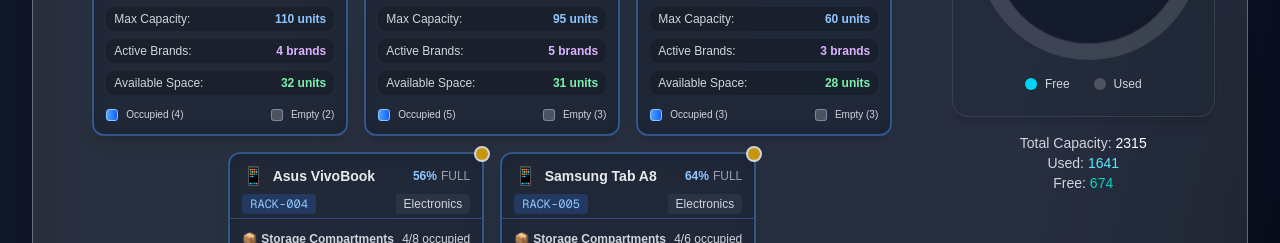
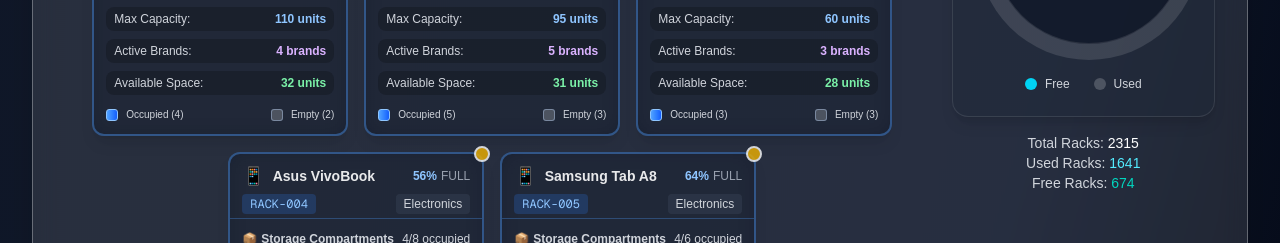
Before and after one commit to kirtikamalsahoo/wms-agentic, a Next.js app: page /products/bbsr in a window 1280 px wide. Shown: the part 780-1023 px from the top of the page. Built offline with nearby package versions, Linux system fonts and the light colour scheme.

Commit message:
added racks

```diff
--- a/src/app/products/bbsr/page.js
+++ b/src/app/products/bbsr/page.js
@@ -941,9 +941,9 @@ export default function BhubaneswarWarehousePage() {
               <div>
                 <CircularGauge percent={Math.max(0, Math.min(100, freePercent))} title="BBSR Hub Free Space" />
                 <div className="mt-4 text-center text-sm text-gray-300">
-                  <div>Total Capacity: <span className="text-white font-medium">{totalCapacity}</span></div>
-                  <div>Used: <span className="text-cyan-300 font-medium">{totalUsed}</span></div>
-                  <div>Free: <span className="text-teal-400 font-medium">{Math.max(0, totalCapacity - totalUsed)}</span></div>
+                  <div>Total Racks: <span className="text-white font-medium">{totalCapacity}</span></div>
+                  <div>Used Racks: <span className="text-cyan-300 font-medium">{totalUsed}</span></div>
+                  <div>Free Racks: <span className="text-teal-400 font-medium">{Math.max(0, totalCapacity - totalUsed)}</span></div>
                 </div>
               </div>
             </div>
--- a/src/app/products/delhi/page.js
+++ b/src/app/products/delhi/page.js
@@ -937,9 +937,9 @@ export default function DelhiWarehousePage() {
               <div>
                 <CircularGauge percent={Math.max(0, Math.min(100, freePercent))} title="Delhi Hub Free Space" />
                 <div className="mt-4 text-center text-sm text-gray-300">
-                  <div>Total Capacity: <span className="text-white font-medium">{totalCapacity}</span></div>
-                  <div>Used: <span className="text-red-300 font-medium">{totalUsed}</span></div>
-                  <div>Free: <span className="text-amber-400 font-medium">{Math.max(0, totalCapacity - totalUsed)}</span></div>
+                  <div>Total Racks: <span className="text-white font-medium">{totalCapacity}</span></div>
+                  <div>Used Racks: <span className="text-red-300 font-medium">{totalUsed}</span></div>
+                  <div>Free Racks: <span className="text-amber-400 font-medium">{Math.max(0, totalCapacity - totalUsed)}</span></div>
                 </div>
               </div>
             </div>
--- a/src/app/products/kolkata/page.js
+++ b/src/app/products/kolkata/page.js
@@ -727,9 +727,9 @@ export default function KolkataWarehousePage() {
               <div>
                 <CircularGauge percent={Math.max(0, Math.min(100, freePercent))} title="Kolkata Hub Free Space" />
                 <div className="mt-4 text-center text-sm text-gray-300">
-                  <div>Total Capacity: <span className="text-white font-medium">{totalCapacity}</span></div>
-                  <div>Used: <span className="text-green-300 font-medium">{totalUsed}</span></div>
-                  <div>Free: <span className="text-yellow-400 font-medium">{Math.max(0, totalCapacity - totalUsed)}</span></div>
+                  <div>Total Racks: <span className="text-white font-medium">{totalCapacity}</span></div>
+                  <div>Used Racks: <span className="text-green-300 font-medium">{totalUsed}</span></div>
+                  <div>Free Racks: <span className="text-yellow-400 font-medium">{Math.max(0, totalCapacity - totalUsed)}</span></div>
                 </div>
               </div>
             </div>
--- a/src/app/products/pune/page.js
+++ b/src/app/products/pune/page.js
@@ -606,9 +606,9 @@ export default function PuneWarehousePage() {
               <div>
                 <CircularGauge percent={Math.max(0, Math.min(100, freePercent))} title="Pune Hub Free Space" />
                 <div className="mt-4 text-center text-sm text-gray-300">
-                  <div>Total Capacity: <span className="text-white font-medium">{totalCapacity}</span></div>
-                  <div>Used: <span className="text-purple-300 font-medium">{totalUsed}</span></div>
-                  <div>Free: <span className="text-orange-400 font-medium">{Math.max(0, totalCapacity - totalUsed)}</span></div>
+                  <div>Total Racks: <span className="text-white font-medium">{totalCapacity}</span></div>
+                  <div>Used Racks: <span className="text-purple-300 font-medium">{totalUsed}</span></div>
+                  <div>Free Racks: <span className="text-orange-400 font-medium">{Math.max(0, totalCapacity - totalUsed)}</span></div>
                 </div>
               </div>
             </div>
```
